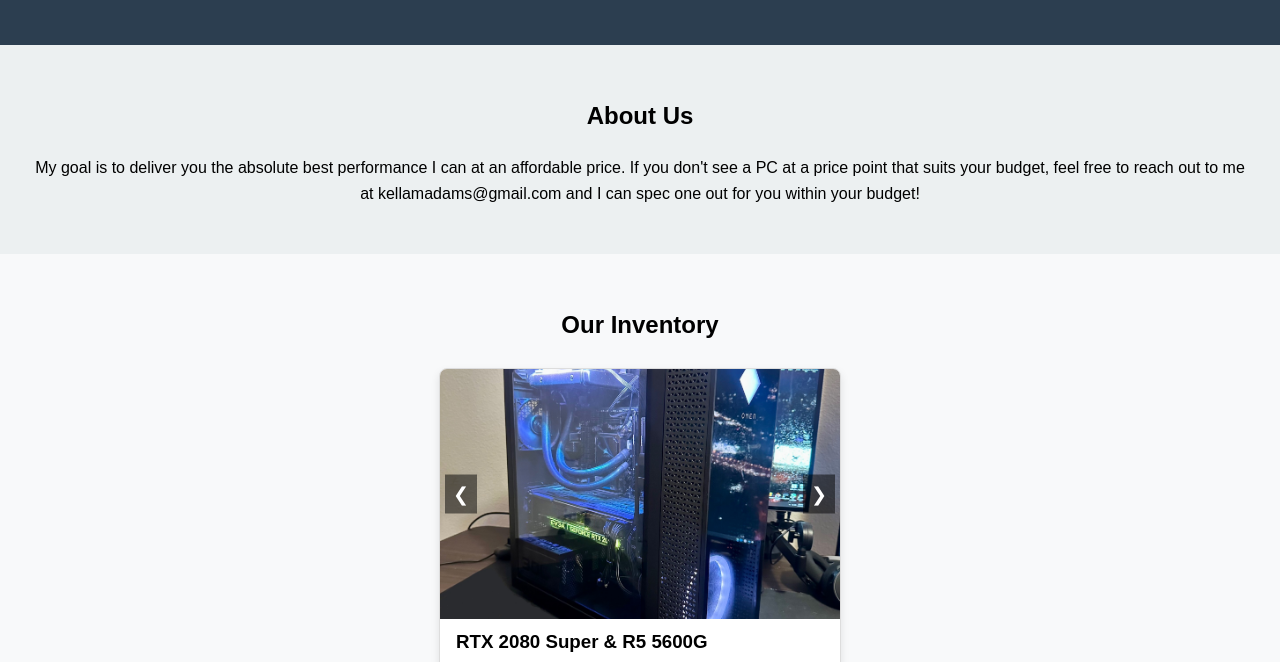
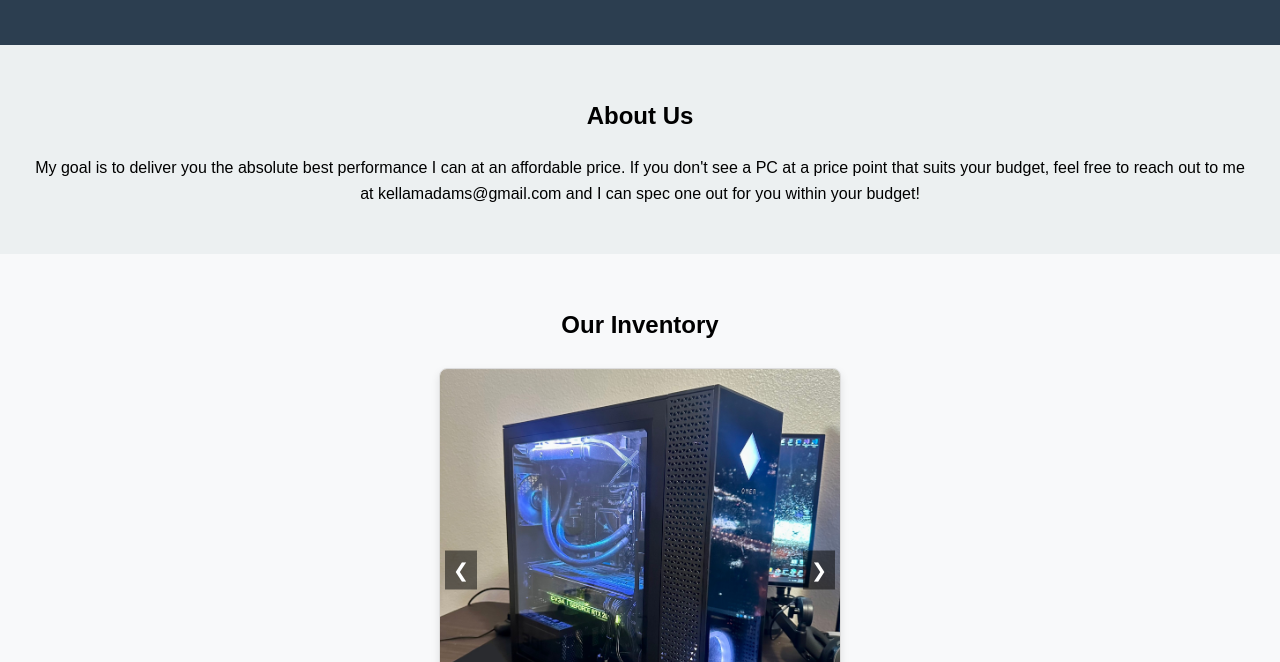
Before and after one commit to KellamA/KelsPCsWebsite, a plain HTML site: page index.html in a window 1280 px wide. Shown: the part 128-790 px from the top of the page. Drawn offline with Linux system fonts and the light colour scheme.

Commit message:
Updating images to not be cropped

```diff
--- a/styles.css
+++ b/styles.css
@@ -48,14 +48,15 @@ section {
 .pc-slideshow {
     position: relative;
     width: 100%;
-    height: 250px;
+    height: auto; /* Allow the height to adjust based on the image */
     overflow: hidden;
+    background-color: #f0f0f0; /* Optional: Add a background color */
 }
 
 .pc-slideshow img {
-    width: 100%;
-    height: 100%;
-    object-fit: cover;
+    width: 100%; /* Images take up the full width */
+    height: auto; /* Height adjusts automatically to maintain aspect ratio */
+    object-fit: contain; /* Prevent cropping and fit image inside the box */
     display: none;
 }
 
```
